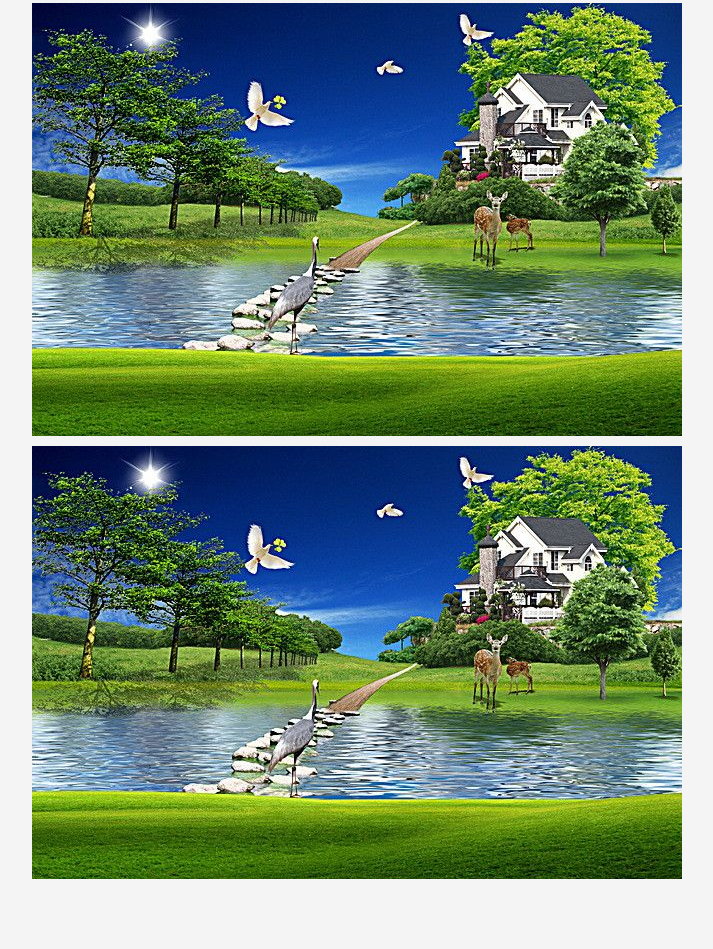
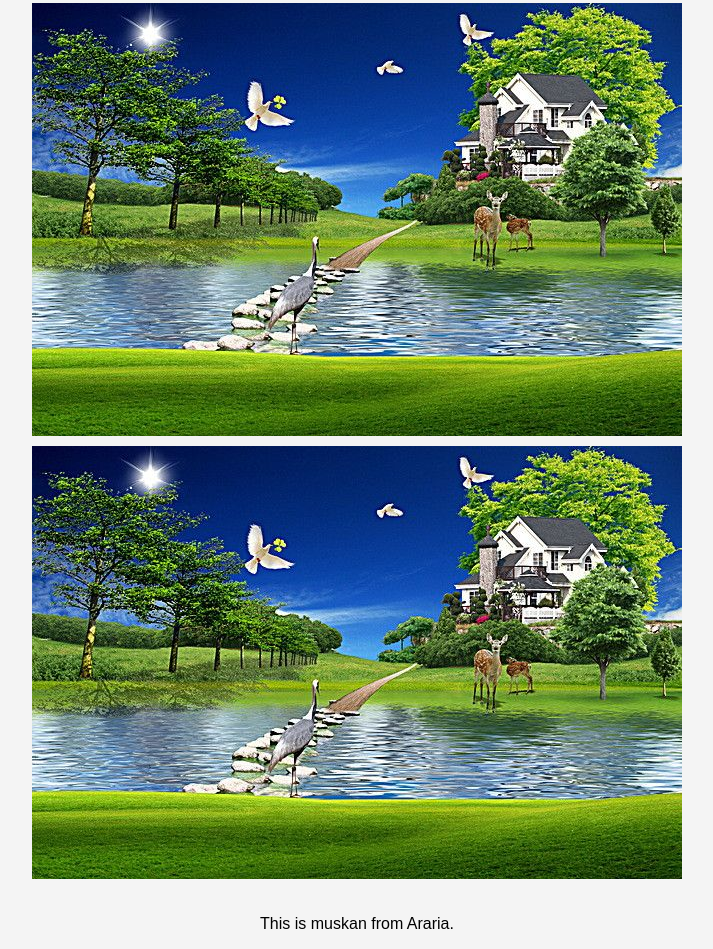
Before and after one commit to muskanatwork/Demo-Repo, a plain HTML site: page index.html in a window 1280 px wide. Shown: the part 980-1929 px from the top of the page, without its empty margins (283-996 px from the left). Before the commit the page ends 1887 px from the top, so only its background shows below. Drawn offline with Linux system fonts and the light colour scheme.

Commit message:
added a new line in index.html

```diff
--- a/index.html
+++ b/index.html
@@ -9,6 +9,7 @@
 <body>
   <h1>My Image Gallery</h1>
   <div id="gallery" class="gallery-container"></div>
+  <p>This is muskan from Araria.</p>
   <script src="gmain.js"></script>
 </body>
 </html>
```
